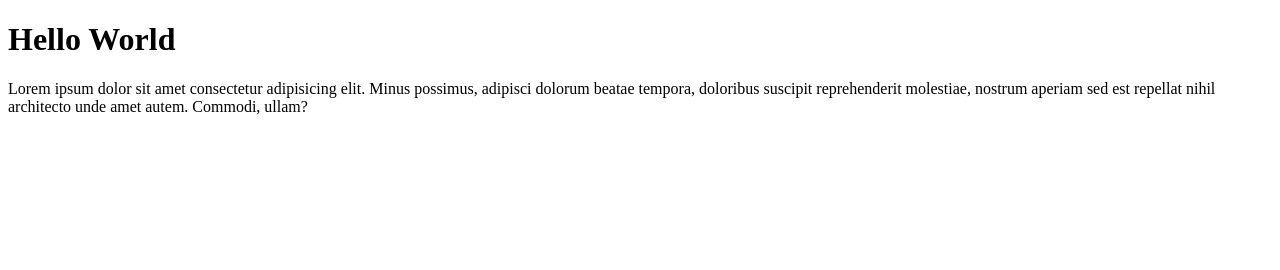
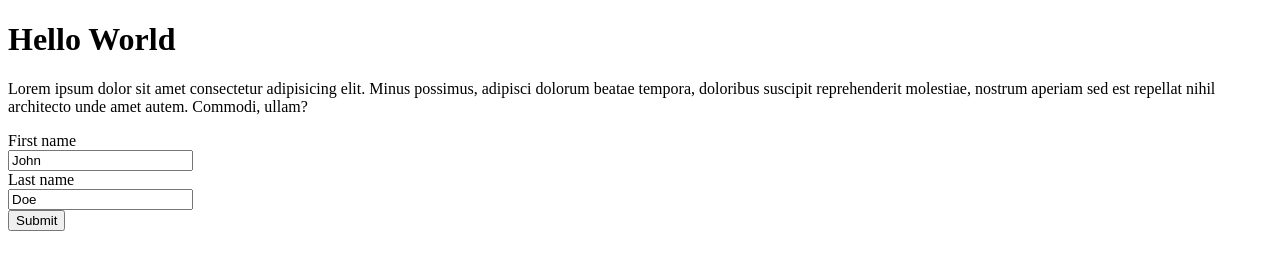
Before and after one commit to johnyloco/Branching-Demo, a plain HTML site: page index.html in a window 1280 px wide. Drawn offline with Linux system fonts and the light colour scheme.

Commit message:
add form

```diff
--- a/index.html
+++ b/index.html
@@ -15,6 +15,13 @@
             doloribus suscipit reprehenderit molestiae, nostrum aperiam sed est repellat nihil architecto unde amet
             autem. Commodi, ullam?</p>
     </div>
+    <form action="/action_page.php">
+        <label form="fname">First name</label></br>
+        <input type="text" id="fname" name="fname" value="John"></br>
+        <label form="lname">Last name</label></br>
+        <input type="text" id="lname" name="lname" value="Doe"></br>
+        <input type="submit" value="Submit">
+    </form>
 </body>
 
 </html>
```
